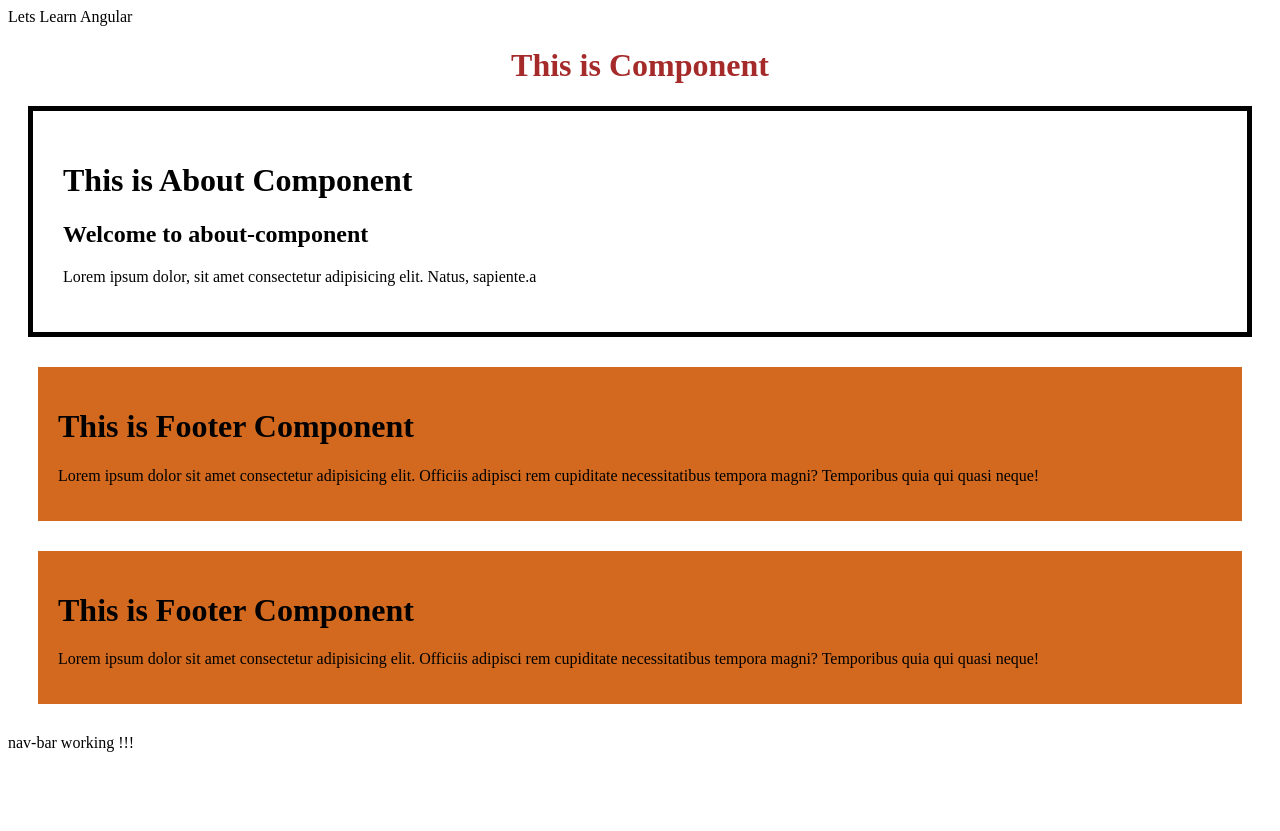
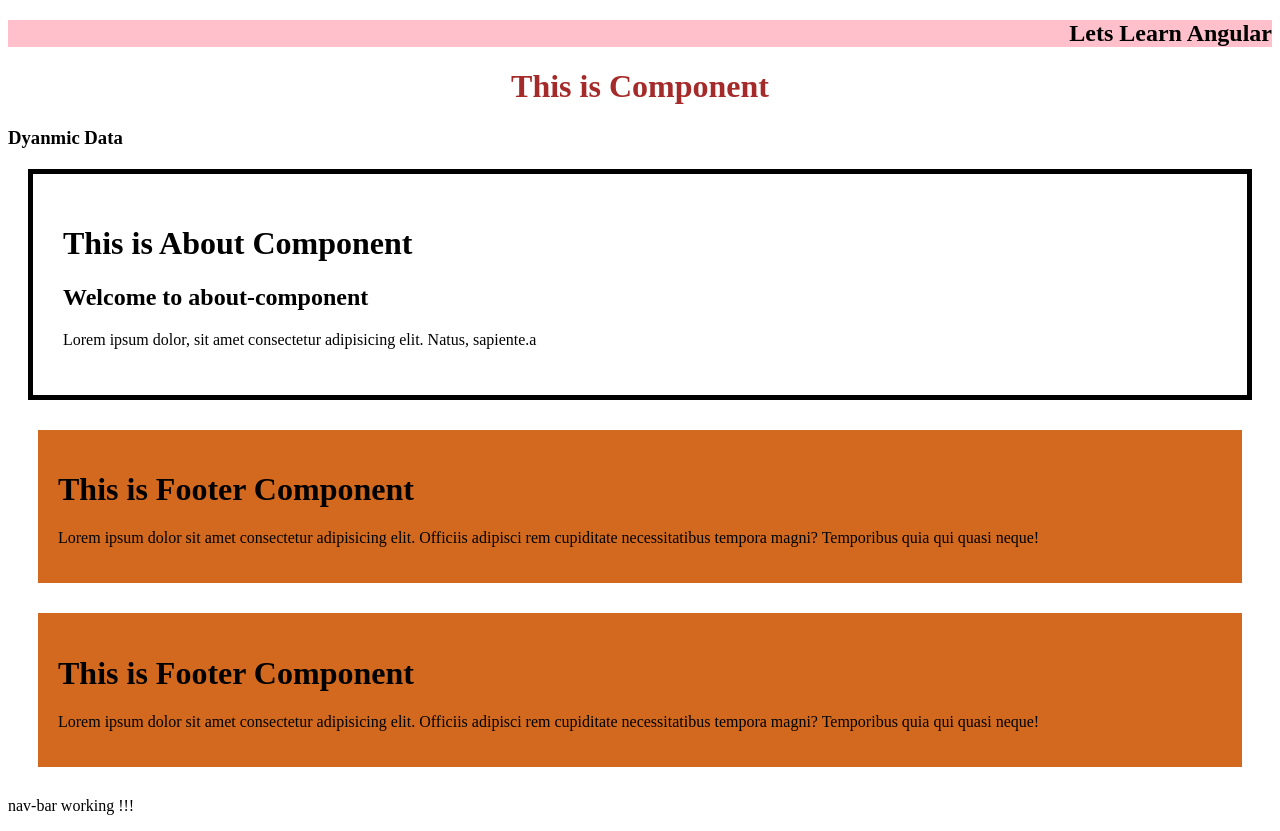
Before and after one commit to JagdishKhod/my-first-angular-project, an Angular app: page / in a window 1280 px wide. Before the commit the page ends 800 px from the top, so only its background shows below. Built offline with nearby package versions, Linux system fonts and the light colour scheme.

Commit message:
Interpolation{{}} And dynamic data concept

```diff
--- a/src/app/app.component.css
+++ b/src/app/app.component.css
@@ -4,3 +4,8 @@ h1{
     justify-content: center;
 
 }
+h2{
+    display: flex;
+    justify-content: end;
+    background: pink;
+}
--- a/src/app/app.component.html
+++ b/src/app/app.component.html
@@ -1,5 +1,6 @@
-{{title}}
+<h2>{{title}}</h2>
 <h1>This is Component</h1>
+<h3>{{getvalue()}}</h3>
 <about-component></about-component>
 <footer-component></footer-component>
 <app-nav-bar></app-nav-bar>
--- a/src/app/app.component.ts
+++ b/src/app/app.component.ts
@@ -9,4 +9,9 @@ import { Component } from '@angular/core';
 )
 export class AppComponent {
   title = 'Lets Learn Angular';
+  getvalue(){
+
+    return' Dyanmic Data'
+  }
+
 }
```
